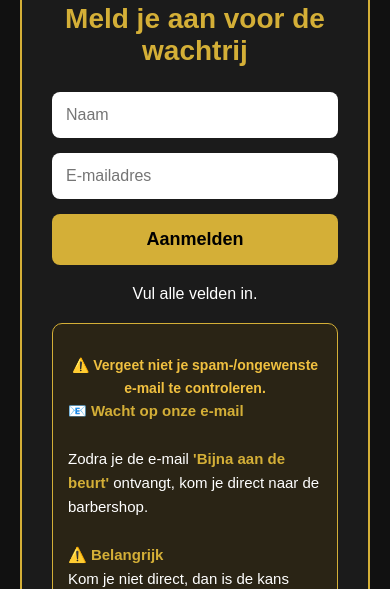
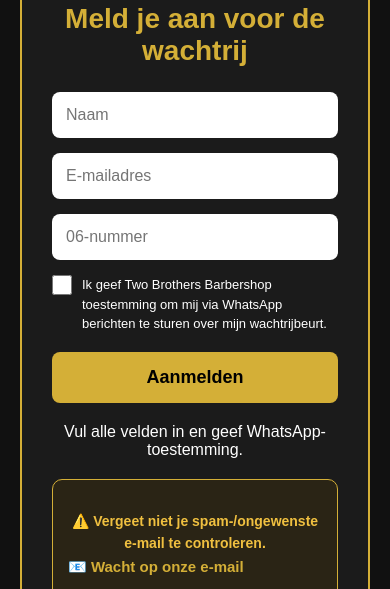
Before and after one commit to Twobrothers1/twobrothers-wachtrij, a plain HTML site: page aanmelden.html in a window 390 px wide. Both pictures are taken after a click on the button "Aanmelden". Shown: the part 255-844 px from the top of the page. Drawn offline with Linux system fonts and the light colour scheme.

Commit message:
Enhance registration form with phone and WhatsApp fields
Added phone number and WhatsApp permission fields to the registration form. Updated validation to require these new fields.

```diff
--- a/aanmelden.html
+++ b/aanmelden.html
@@ -172,14 +172,33 @@ alt="Two Brothers">
 
 <h1>Meld je aan voor de wachtrij</h1>
 
+
 <input
   id="naam"
-placeholder="Naam">
+  placeholder="Naam"
+  required>
 
 <input
   id="email"
   type="email"
-placeholder="E-mailadres">
+  placeholder="E-mailadres"
+  required>
+
+<input
+  id="telefoon"
+  type="tel"
+  placeholder="06-nummer"
+  required>
+
+<label style="display:flex;gap:10px;align-items:flex-start;margin-bottom:18px;font-size:13px;line-height:1.5;">
+  <input
+    id="whatsappToestemming"
+    type="checkbox"
+    style="width:20px;height:20px;margin:0;padding:0;flex-shrink:0;">
+  <span>
+    Ik geef Two Brothers Barbershop toestemming om mij via WhatsApp berichten te sturen over mijn wachtrijbeurt.
+  </span>
+</label>
 
 <button
 id="btn">
@@ -227,10 +246,12 @@ async function aanmelden(){
 
  const naam = document.getElementById("naam").value.trim();
 const email = document.getElementById("email").value.trim();
+const telefoon = document.getElementById("telefoon").value.trim();
+const whatsappToestemming = document.getElementById("whatsappToestemming").checked;
 const melding = document.getElementById("melding");
 
-  if(!naam || !email){
-    melding.innerHTML = "Vul alle velden in.";
+  if(!naam || !email || !telefoon || !whatsappToestemming){
+  melding.innerHTML = "Vul alle velden in en geef WhatsApp-toestemming.";
   return;
 }
 
@@ -239,6 +260,8 @@ async function aanmelden(){
   const data = new FormData();
 data.append("naam", naam);
 data.append("email", email);
+data.append("telefoon", telefoon);
+data.append("whatsappToestemming", whatsappToestemming ? "ja" : "nee");
 
   try{
 
@@ -263,7 +286,8 @@ async function aanmelden(){
 
       document.getElementById("naam").value = "";
       document.getElementById("email").value = "";
-
+document.getElementById("telefoon").value = "";
+document.getElementById("whatsappToestemming").checked = false;
     }else{
 
       melding.innerHTML = `
```
Lines whose indentation alone changed are shown as unchanged.
